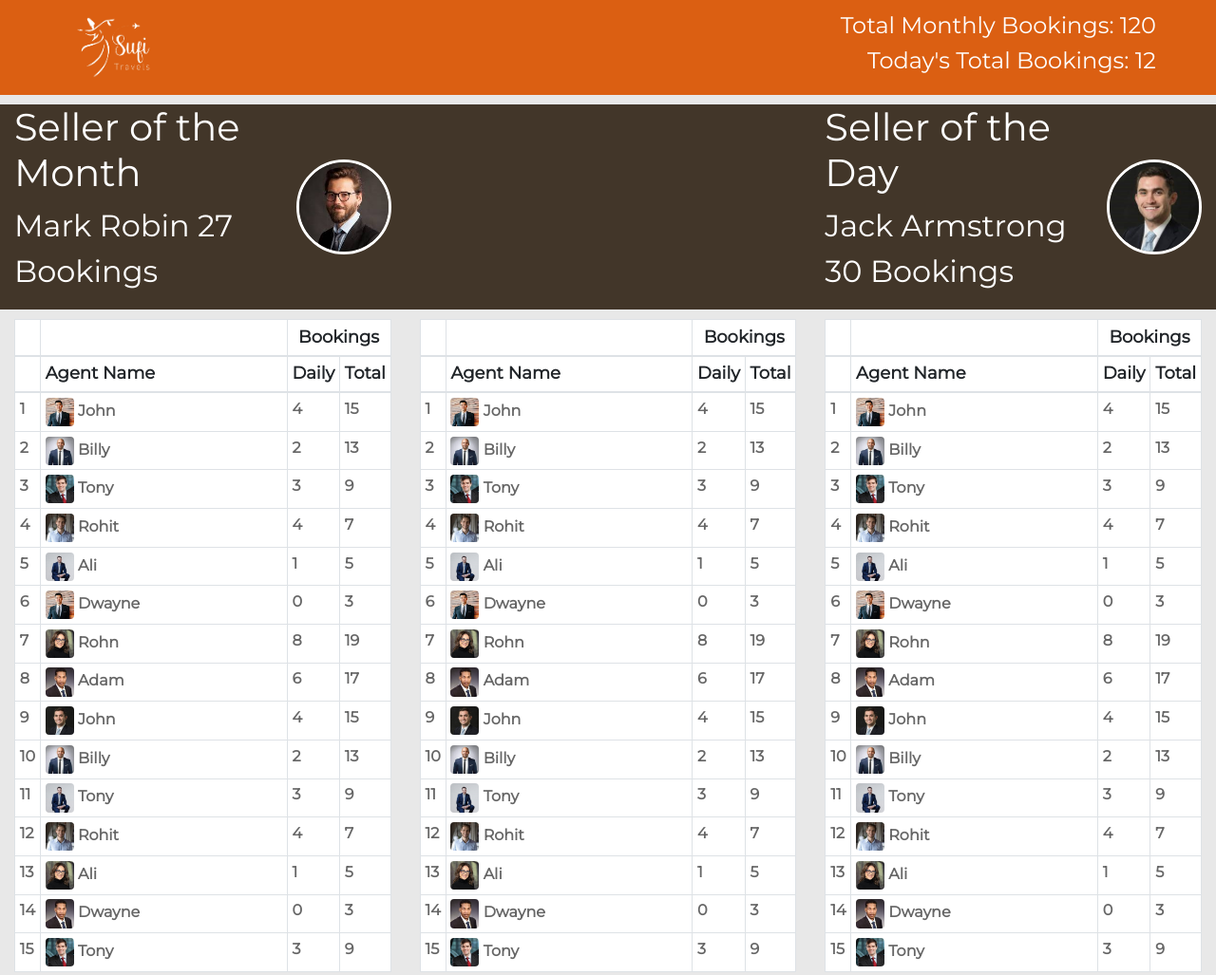
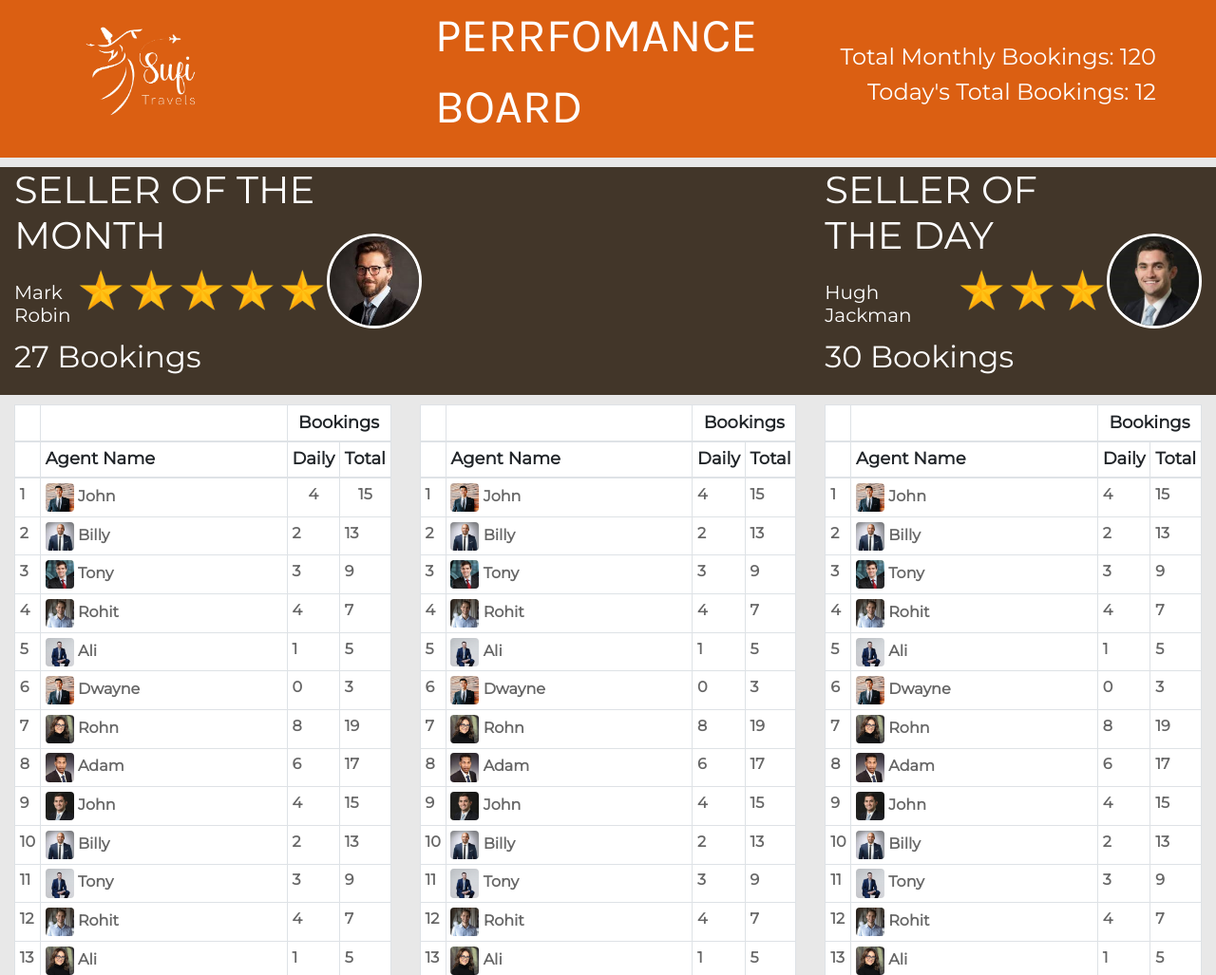
Before and after one commit to MuhaddisRehman/urgentTable, a plain HTML site: page index.html in a window 1280 px wide. Shown: the top 1027 px of the page at 95% size. Drawn offline with nearby package versions, Linux system fonts and the light colour scheme; no server answers.

Commit message:
major design changes

```diff
--- a/index.html
+++ b/index.html
@@ -5,10 +5,12 @@
     <meta charset="UTF-8">
     <meta http-equiv="X-UA-Compatible" content="IE=edge">
     <meta name="viewport" content="width=device-width, initial-scale=1.0">
-    <META http-equiv="REFRESH" content="30; url=https://muhaddisrehman.github.io/urgentTable/">
+    <META http-equiv="REFRESH" content="30; url=http://127.0.0.1:5500/index.html">
     <link rel="stylesheet" href="https://cdn.jsdelivr.net/npm/bootstrap@4.6.1/dist/css/bootstrap.min.css">
 
+    <link rel="stylesheet" href="https://fonts.googleapis.com/css?family=Inconsolata">
     <link rel="stylesheet" href="https://fonts.googleapis.com/css?family=Montserrat">
+    <link rel="stylesheet" href="https://fonts.googleapis.com/css?family=Karla">
 
     <link rel="stylesheet" href="style.css">
     <title>Bookings Table</title>
@@ -22,10 +24,13 @@
     <div class="container-fluid  topWidth">
 
         <div class=" row   px-5 top-bg ">
-            <div class="col-6 ">
-                <img src="assets/changedLogo.png" alt="sufi logo" height="100px">
+            <div class="col-4 ">
+                <img src="assets/changedLogo.png" alt="sufi logo" height="150px">
             </div>
-            <div class="headline col-sm ">
+            <div class="col-4 Heading d-flex justify-content-center align-items-center">
+                <P>PERRFOMANCE BOARD</P>
+            </div>
+            <div class="headline col-4 ">
                 <h4 class="">Total Monthly Bookings: 120</h4>
                 <h4 class="">Today's Total Bookings: 12 </h4>
             </div>
@@ -33,8 +38,12 @@
         <div class="row topSeller">
             <div class="col-4 topDetails ">
                 <div>
-                    <h1>Seller of the Month</h1>
-                    <p>Mark Robin 27 Bookings</p>
+                    <h1>SELLER OF THE MONTH</h1>
+                    <span class="d-flex justify-content-start">
+                        <h5 class="mt-3">Mark Robin </h5>
+                        <img src="assets/ratingStars-removebg-preview.png" class="ml-2" height="50px" alt="">
+                    </span>
+                    <p>27 Bookings</p>
                 </div>
 
                 <span>
@@ -46,9 +55,14 @@
             </div>
             <div class="col-4 topDetails">
                 <div>
-                    <h1>Seller of the Day</h1>
-                    <p>Jack Armstrong 30 Bookings</p>
+                    <h1>SELLER OF THE DAY</h1>
+                    <span class="d-flex justify-content-start">
+                        <h5 class="mt-3">Hugh Jackman </h5>
+                        <img src="assets/dailyRating.png" class="ml-3" height="50px" alt="">
+                    </span>
+                    <p>30 Bookings</p>
                 </div>
+
 
                 <span>
                     <img class="rounded-circle topImg" src="assets/pfp1.jpg" height="80px" alt="">
@@ -68,16 +82,16 @@
                         <tr>
                             <th></th>
                             <th style="width: 300px;">Agent Name</th>
-                            <th>Daily</th>
-                            <th>Total</th>
+                            <th class="bookings">Daily</th>
+                            <th class="bookings">Total</th>
                         </tr>
                     </thead>
                     <tbody>
                         <tr>
                             <td>1</td>
                             <td><img class="rounded-bottom rounded" src="assets/pfp7.jpg" width="30px" alt=""> John</td>
-                            <td>4</td>
-                            <td>15</td>
+                            <td class="bookings">4</td>
+                            <td class="bookings">15</td>
                         </tr>
                         <td>2</td>
                         <td><img class="rounded-bottom rounded" src="assets/pfp3.jpg" width="30px" alt=""> Billy</td>
```
Also changed, not shown: assets/dailyRating.png (added), assets/ratingStars-removebg-preview.png (added).
